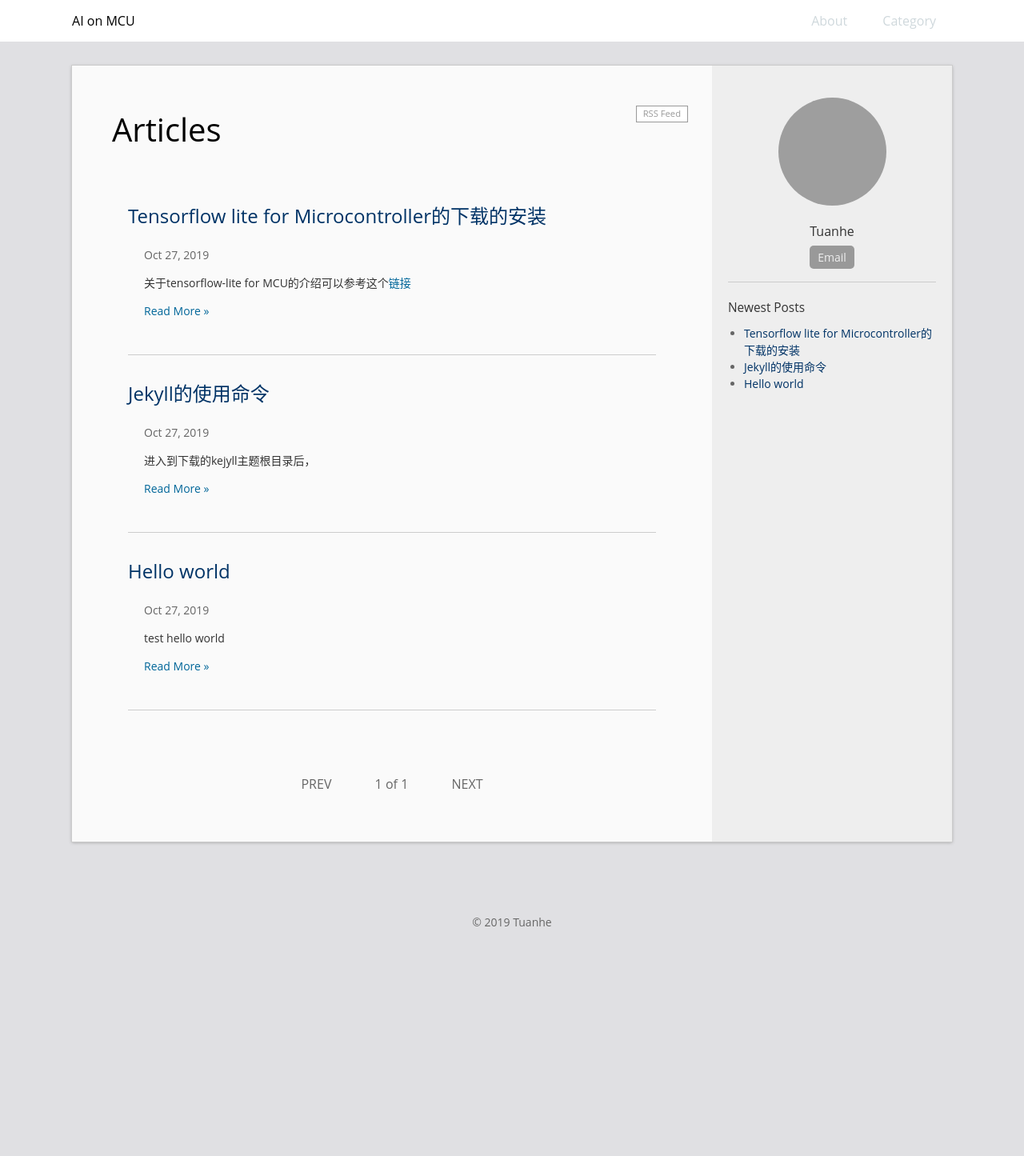
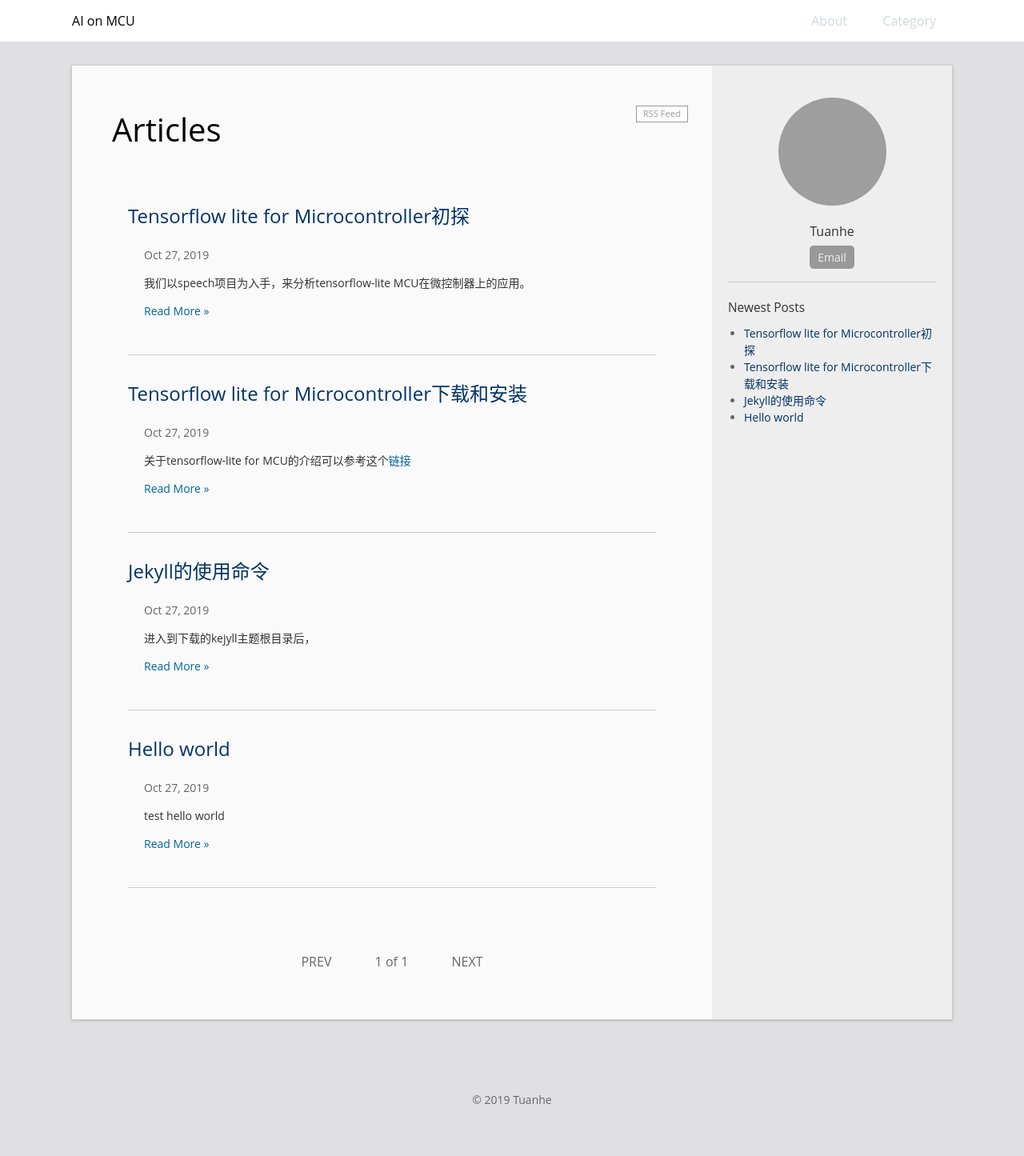
Before and after one commit to tuanhe/tuanhe.github.io, a Jekyll site: the page built from index.html, in a window 1280 px wide. Shown: the whole page at 80% size. Built offline with Jekyll 4.4.1, drawn with Linux system fonts in a browser that asks for light colours; the list of posts is cut into pages by our own code; before the commit the page ends 1223 px from its top, so only the background shows below that; grey boxes are pictures that could not be loaded.

Commit message:
add the new post

````diff
--- a/_posts/2019-10-27-TF-download.markdown
+++ b/_posts/2019-10-27-TF-download.markdown
@@ -1,6 +1,6 @@
 ---
 layout: post
-title:  "Tensorflow lite for Microcontroller的下载的安装"
+title:  "Tensorflow lite for Microcontroller下载和安装"
 date:   2019-10-27 12:00:13
 categories: tf-lite mcu
 ---
--- /dev/null
+++ b/_posts/2019-10-27-tf-fenxi.markdown
@@ -0,0 +1,34 @@
+---
+layout: post
+title:  "Tensorflow lite for Microcontroller初探"
+date:   2019-10-27 12:30:13
+categories: tf-lite mcu
+---
+
+我们以speech项目为入手，来分析tensorflow-lite MCU在微控制器上的应用。
+微语音speech的入口函数在[main.cc](https://github.com/tensorflow/tensorflow/blob/master/tensorflow/lite/experimental/micro/examples/micro_speech/main.cc),可以看到该文件的主函数很简单：
+```
+int main(int argc, char* argv[]) {
+  setup();
+  while (true) {
+    loop();
+  }
+}
+```
+两个函数setup()和loop():
+*    setup()主要是系统的初始化的一些事情
+*    loop()主要是具体的推理过程，并根据每次推理得到的结果做后续的判断处理
+
+在进入具体的分析之前，我们希望读者对AI推理的过程有个基本的概念：
+```flow
+st=>start:语音数据采集
+preprocess=>operation:语音数据预处理
+AIinference=>operation:AI推理计算
+postprocess=>operation:获取结果
+resultprocess=>result:结果处理
+end=>end: 结束
+
+   st->preprocess->AIinference->postprocess->resultprocess->end
+```
+
+>I dont know how to dram the flowchart with markdown
````
